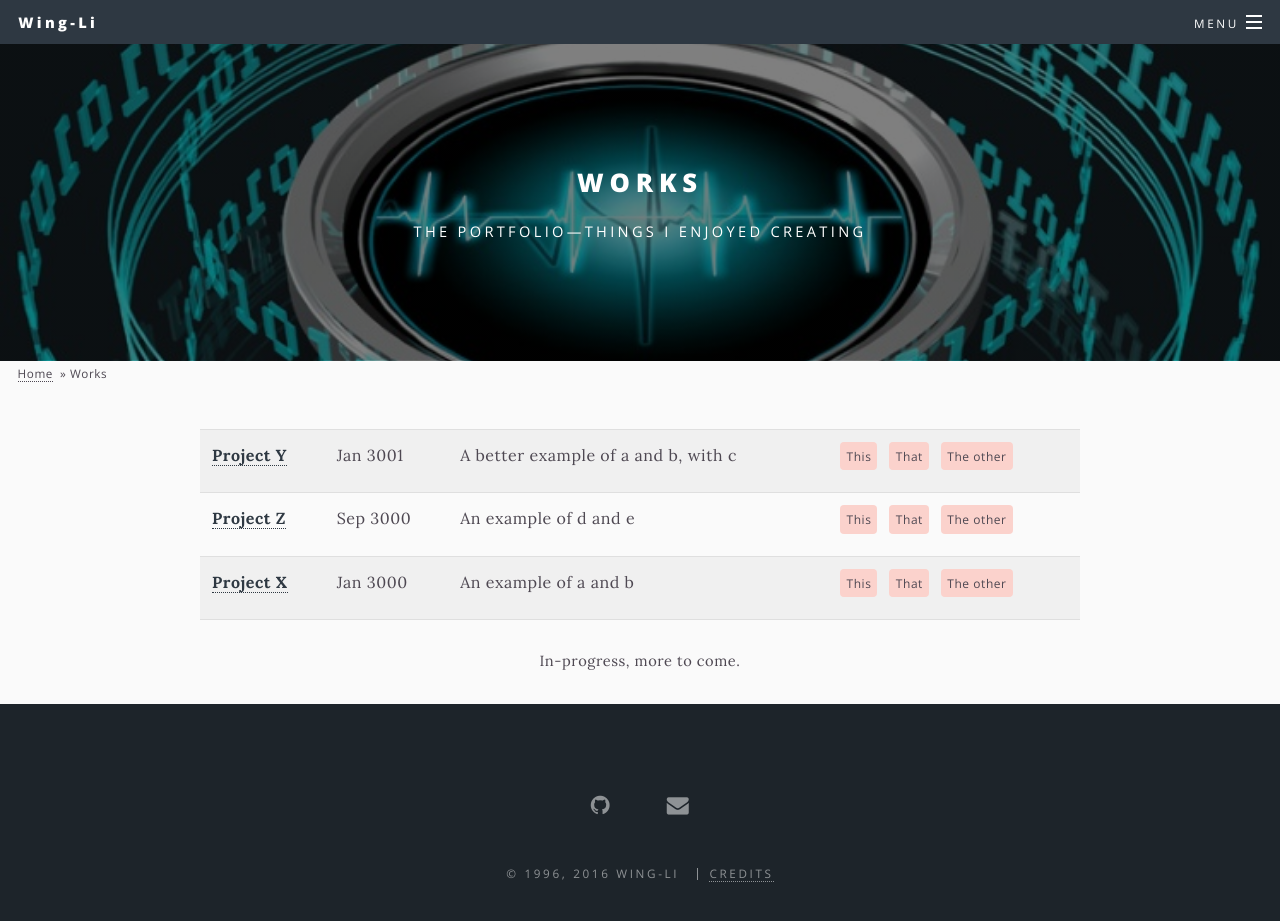
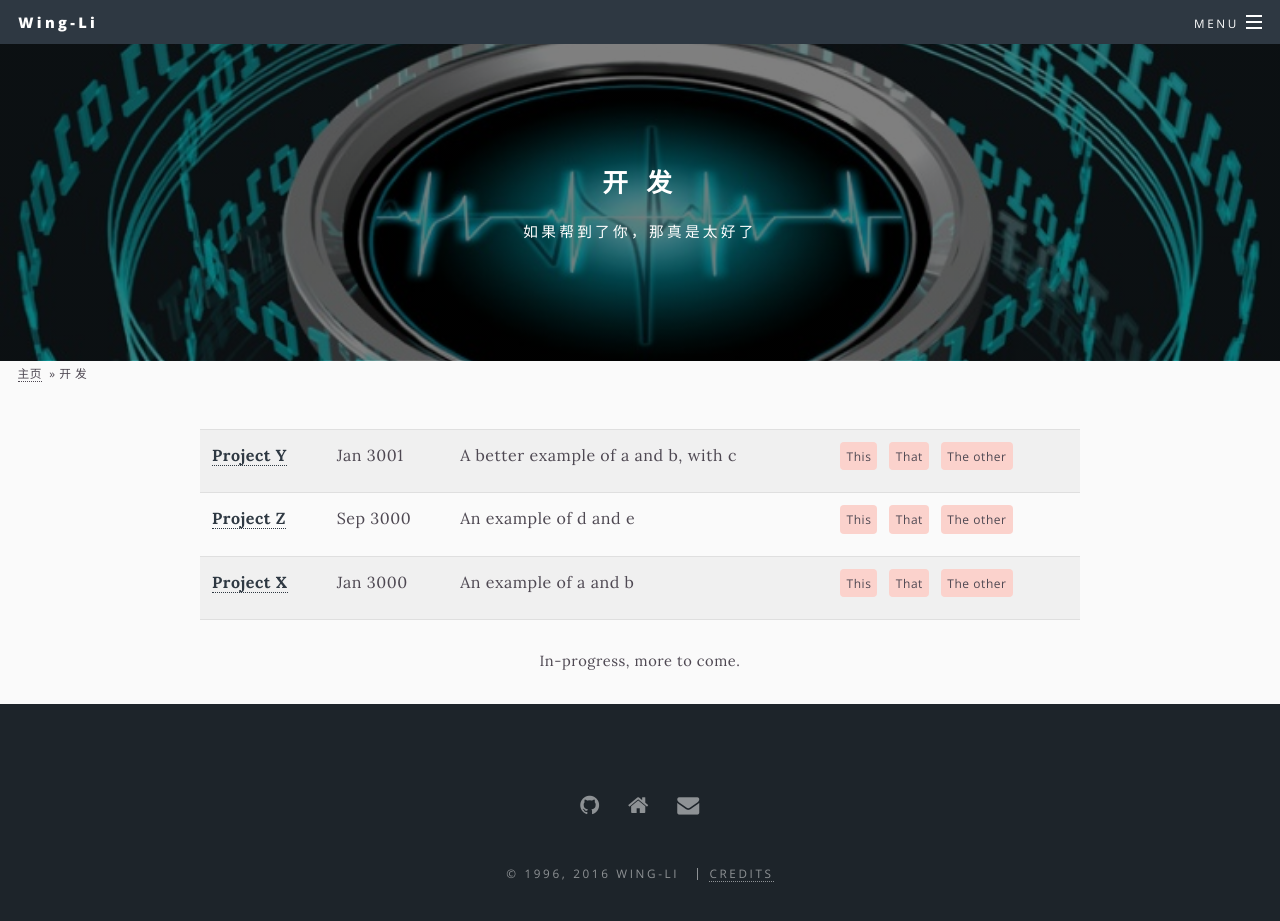
Before and after one commit to Wing-Li/Wing-Li.github.io, a Jekyll site: the page built from _pages/works.html, in a window 1280 px wide and 968 px high. Shown: the top 921 px of the window. Built offline with Jekyll 4.4.1, drawn with Linux system fonts in a browser that asks for light colours.

Commit message:
My Blog 改为中文

```diff
--- a/_config.yml
+++ b/_config.yml
@@ -36,7 +36,7 @@ closing-para: Feel free to get in touch. Cheers!
 social:
   #twitter: https://twitter.com/arkadianriver
   github: https://github.com/Wing-Li
-  jianshu: http://www.jianshu.com/users/320f9e8f7fc9/latest_articles
+  home: http://www.jianshu.com/users/320f9e8f7fc9/latest_articles
   #linkedin-square: https://linkedin.com/in/garyfaircloth
   #facebook-official: https://facebook.com/gary.faircloth
   #google-plus-square: https://plus.google.com/u/0/+GaryFaircloth
--- a/_includes/breadcrumb.html
+++ b/_includes/breadcrumb.html
@@ -1,5 +1,5 @@
 <ul class="breadcrumb">
-    <li><a href="{{ site.baseurl }}/index.html">Home</a></li>
+    <li><a href="{{ site.baseurl }}/index.html">主页</a></li>
     {%
     if page.layout == 'page' %}
     <li>{{ page.title }}</li>
--- a/_includes/header.html
+++ b/_includes/header.html
@@ -8,7 +8,7 @@
 
             <div id="menu">
                 <ul>
-                    <li><a href="{{ "/index.html" | prepend: site.baseurl }}">Home</a></li>
+                    <li><a href="{{ "/index.html" | prepend: site.baseurl }}">主页</a></li>
                     {%
                     assign sorted_pages = site.pages | sort: 'key','last' %}{%
                     for my_page in sorted_pages %}{%
--- a/_pages/topics.html
+++ b/_pages/topics.html
@@ -1,9 +1,9 @@
 ---
 key: 2
-title: Topics
+title: 随 笔
 permalink: /topics/
 options: fullwidth
-excerpt: Just ramblings and musings? Nay, nay
+excerpt: 什么是独立的人格？
 image: pic01.jpg
 background-image: pic01.jpg
 ---
--- a/_pages/works.html
+++ b/_pages/works.html
@@ -1,8 +1,8 @@
 ---
 key: 1
-title: Works
+title: 开 发
 permalink: /works/
-excerpt: The portfolio&mdash;things I enjoyed creating
+excerpt: 如果帮到了你，那真是太好了
 image: pic02.jpg
 background-image: pic02.jpg
 ---
```
